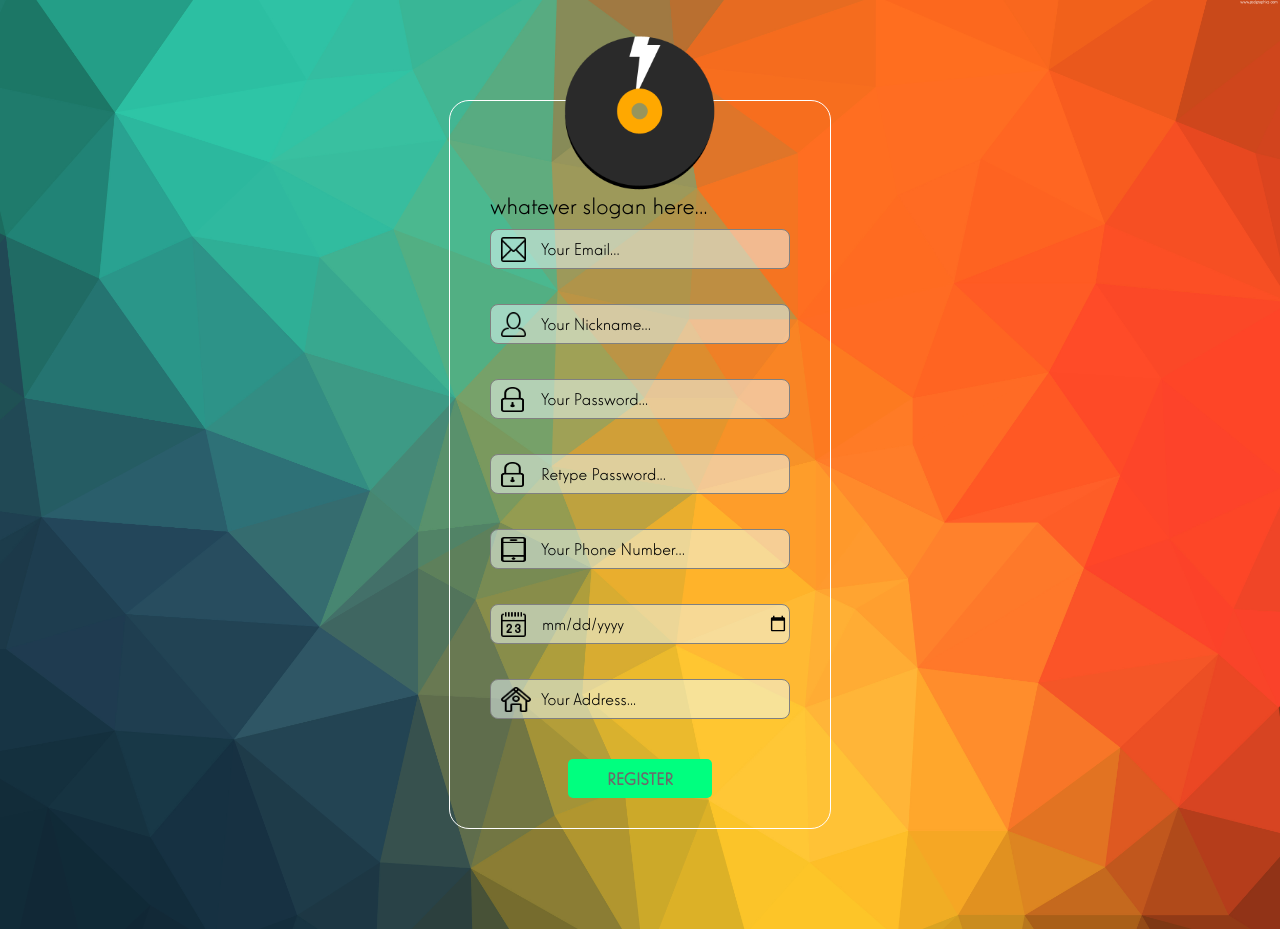
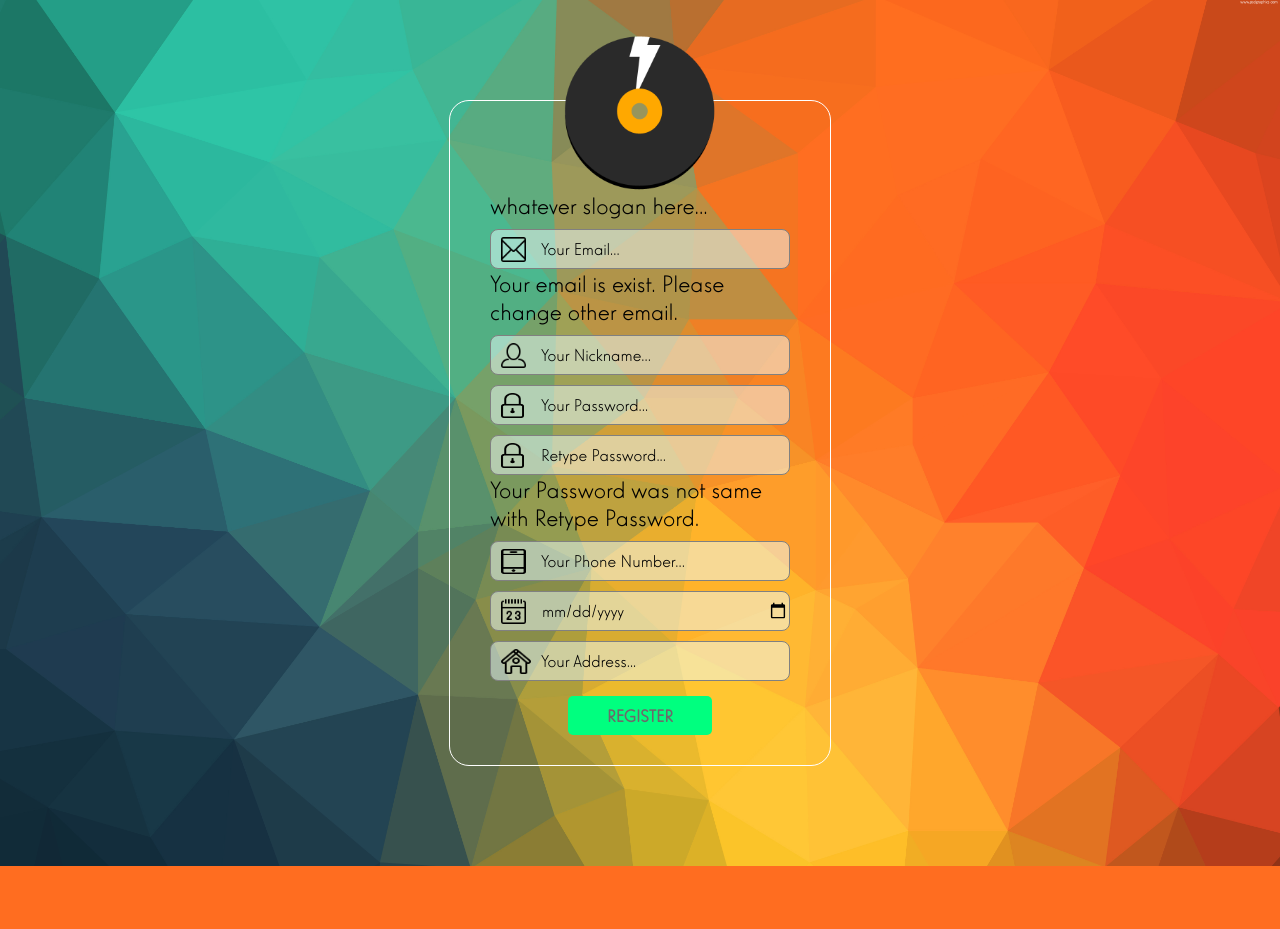
Before and after one commit to yzw1994/G10B_Sales_of_Point_System_for_Video_and_Audio_shop, a PHP site: page /visitor/register.php in a window 1280 px wide. After the commit the page ends 866 px from the top, so only its background shows below. Run offline with PHP 8.4, Linux system fonts and the light colour scheme; data that the repository does not hold is empty.

Commit message:
Update visitor register php code and validation

```diff
--- a/visitor/register.php
+++ b/visitor/register.php
@@ -2,7 +2,9 @@
 
 <?php
 	 include("../dataconn/dataconn.php");
-
+	 //hi
+$reg_error_email = "reg_normal";
+$reg_error_pass = "reg_normal";
 
 		if(isset($_POST["createaccbtn"]))
 		{
@@ -19,15 +21,21 @@
 
 			if(mysql_num_rows($emailresult)!=0)
 		{
-			?>
-			<script type="text/javascript">
-				alert("Your email is exist. Please change other email.");
-			</script>
-			<?php
+				$reg_error_email = "reg_error";
+
 		}
+			else if($pass!=$repass)
+				{
+
+						$reg_error_pass = "reg_error";
+
+
+				}
+
 		else
 		{
 			mysql_query("insert into user(User_Name,User_Password,User_Email,User_Phone,User_Address,User_Dob,User_Subscribe_Status,User_Privilege)values('$name','$pass','$email','$phone','$address','$bday','1','2')");
+
 			?>
 			<script type="text/javascript">
 				alert("Your register is successful.");
@@ -64,26 +72,26 @@
 		<div id="" class="input_div">
 			<form name="login" method="post" action="">
 				<span>whatever slogan here...</span>
-				<input type="text" name="email" value="" id="" placeholder="Your Email..." class="input_box email"/>
-				<span id="" class="reg_error">
+				<input type="text" name="email" value="" id="" placeholder="Your Email..." class="input_box email" required pattern="[a-z0-9._%+-]+@[a-z0-9]+.com"/>
+				<span id="" class="<?php echo $reg_error_email;?>">Your email is exist. Please change other email.
 				</span>
-				<input type="text" name="text" value="" id="" placeholder="Your Nickname..." class="input_box nickname"/>
-				<span id="" class="reg_error">
+				<input type="text" name="text" value="" id="" placeholder="Your Nickname..." class="input_box nickname" required/>
+				<span id="" class="<?php echo $reg_error;?>">
 				</span>
-				<input type="password" name="password" value=""  id="" placeholder="Your Password..." class="input_box password"/>
-				<span id="" class="reg_error">
+				<input type="password" name="password" value=""  id="" placeholder="Your Password..." class="input_box password" required/>
+				<span id="" class="<?php echo $reg_error;?>">
 				</span>
-				<input type="password" name="repassword" value=""  id="" placeholder="Retype Password..." class="input_box password"/>
-				<span id="" class="reg_error">
+				<input type="password" name="repassword" value=""  id="" placeholder="Retype Password..." class="input_box password" required/>
+				<span id="" class="<?php echo $reg_error_pass;?>">Your Password was not same with Retype Password.
 				</span>
-				<input type="number" name="phone" value=""  id="" placeholder="Your Phone Number..." class="input_box phone"/>
-				<span id="" class="reg_error">
+				<input type="text" name="phone" maxlength="11" value=""  id="" placeholder="Your Phone Number..." class="input_box phone" required />
+				<span id="" class="<?php echo $reg_error;?>">
 				</span>
-				<input type="date" name="bday" value=""  id="" placeholder="Your Birthday..." class="input_box bday"/>
-				<span id="" class="reg_error">
+				<input type="date" name="bday" value=""  id=""  placeholder="Your Birthday..." class="input_box bday"  required />
+				<span id="" class="<?php echo $reg_error;?>">
 				</span>
-				<input type="text" name="address" value=""  id="" placeholder="Your Address..." class="input_box address"/>
-				<span id="" class="reg_error">
+				<input type="text" name="address" value=""  id="" placeholder="Your Address..." class="input_box address" required/>
+				<span id="" class="r<?php echo $reg_error;?>">
 				</span>
 				<input type="submit" value="REGISTER" id="" class="btn press_reg" name="createaccbtn"/>
 			</form>
```
